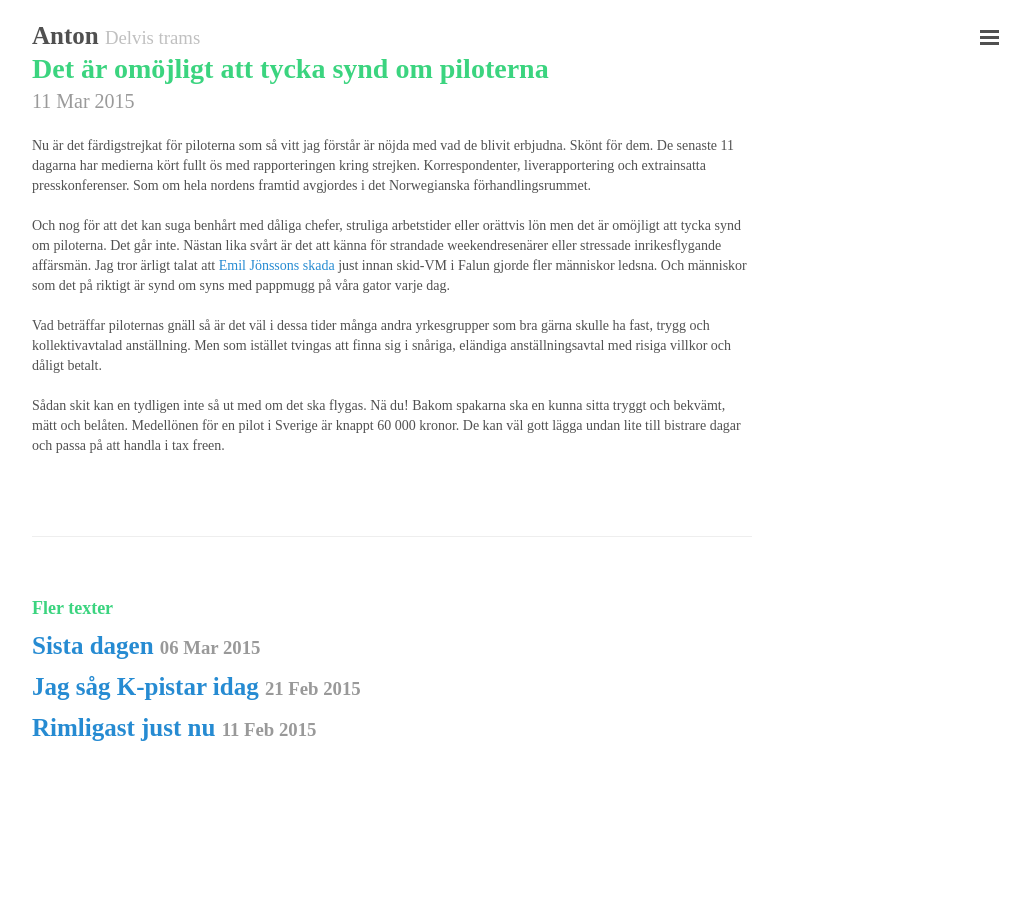
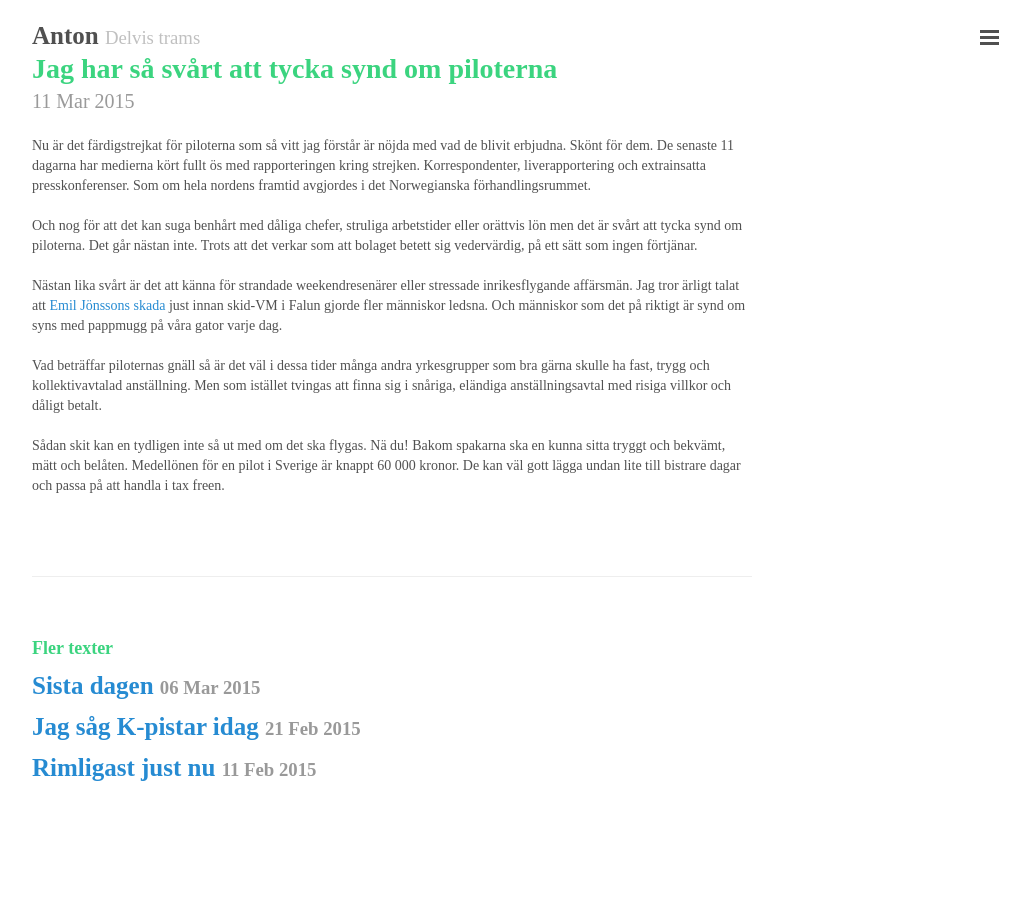
Before and after one commit to antonmodin/jekyllsite, a Jekyll site: the page built from _posts/2015-03-11-Jag har så svårt att tycka synd om piloterna.md, in a window 1280 px wide. Shown: the whole page, without its empty margins (248-1278 px from the left). Built offline with Jekyll 4.4.1, drawn with Linux system fonts in a browser that asks for light colours; Markdown is read by kramdown in place of the engine named in the settings; comment, search, counter and statistics services are not loaded; before the commit the page ends 900 px from its top, so only the background shows below that.

Commit message:
Update and rename 2015-03-11-Det är omöjligt att tycka synd om piloterna.md to 2015-03-11-Jag har så svårt att tycka synd om piloterna.md

```diff
--- a/_posts/2015-03-11-Det är omöjligt att tycka synd om piloterna.md
+++ b/_posts/2015-03-11-Jag har så svårt att tycka synd om piloterna.md
@@ -1,11 +1,13 @@
 ---
 layout: post
-title: Det är omöjligt att tycka synd om piloterna
+title: Jag har så svårt att tycka synd om piloterna
 comments: true
 ---
 Nu är det färdigstrejkat för piloterna som så vitt jag förstår är nöjda med vad de blivit erbjudna. Skönt för dem. De senaste 11 dagarna har medierna kört fullt ös med rapporteringen kring strejken. Korrespondenter, liverapportering och extrainsatta presskonferenser. Som om hela nordens framtid avgjordes i det Norwegianska förhandlingsrummet.
 
-Och nog för att det kan suga benhårt med dåliga chefer, struliga arbetstider eller orättvis lön men det är omöjligt att tycka synd om piloterna. Det går inte. Nästan lika svårt är det att känna för strandade weekendresenärer eller stressade inrikesflygande affärsmän. Jag tror ärligt talat att <a href="http://www.svt.se/sport/vm-vinter/emil-jonsson-missar-vm-i-falun">Emil Jönssons skada</a> just innan skid-VM i Falun gjorde fler människor ledsna. Och människor som det på riktigt är synd om syns med pappmugg på våra gator varje dag.
+Och nog för att det kan suga benhårt med dåliga chefer, struliga arbetstider eller orättvis lön men det är svårt att tycka synd om piloterna. Det går nästan inte. Trots att det verkar som att bolaget betett sig vedervärdig, på ett sätt som ingen förtjänar.
+
+Nästan lika svårt är det att känna för strandade weekendresenärer eller stressade inrikesflygande affärsmän. Jag tror ärligt talat att <a href="http://www.svt.se/sport/vm-vinter/emil-jonsson-missar-vm-i-falun">Emil Jönssons skada</a> just innan skid-VM i Falun gjorde fler människor ledsna. Och människor som det på riktigt är synd om syns med pappmugg på våra gator varje dag.
 
 Vad beträffar piloternas gnäll så är det väl i dessa tider många andra yrkesgrupper som bra gärna skulle ha fast, trygg och kollektivavtalad anställning. Men som istället tvingas att finna sig i snåriga, eländiga anställningsavtal med risiga villkor och dåligt betalt.
 
```
